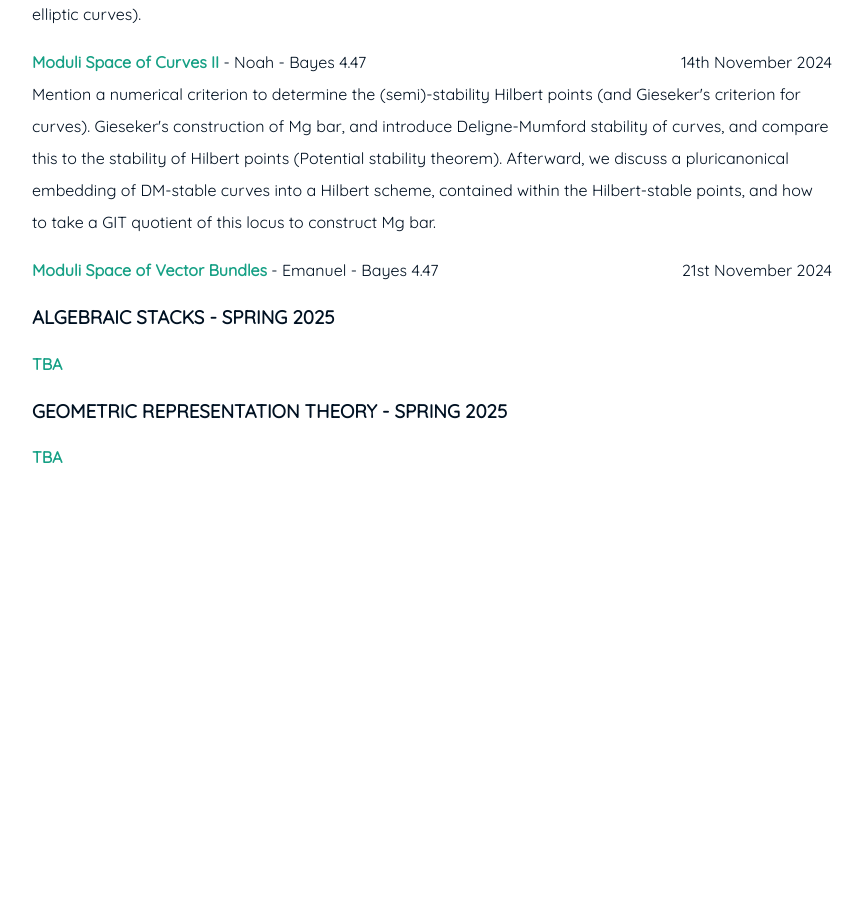
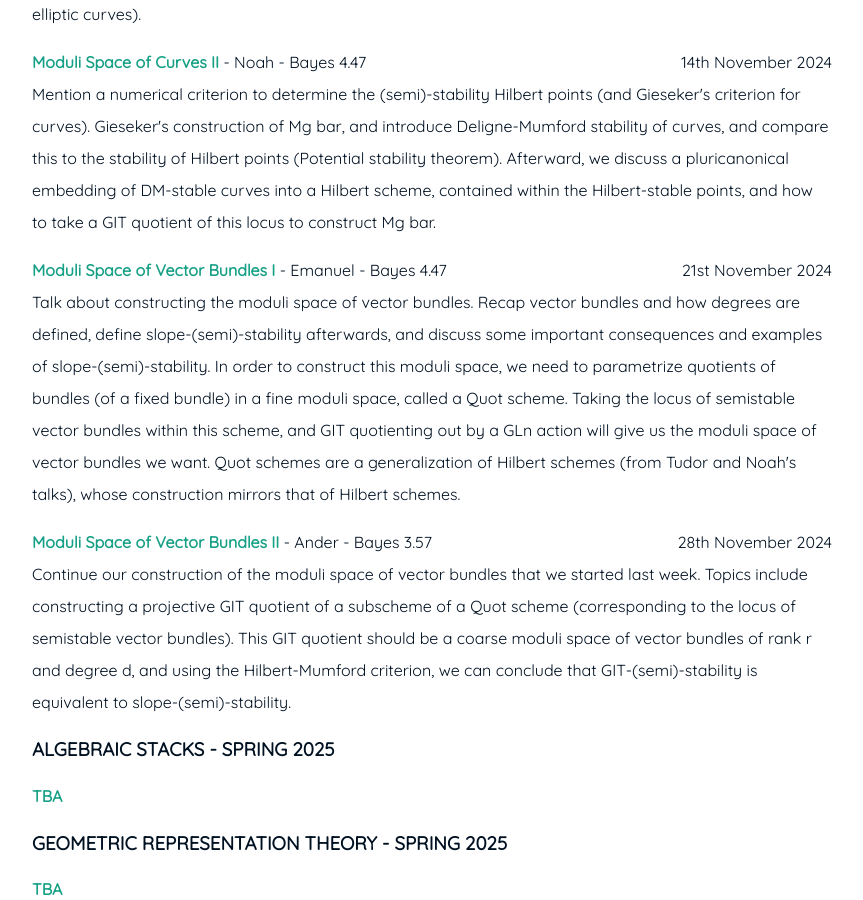
Before and after one commit to eroth264/eroth264.github.io, a Jekyll site: the page built from seminars.md, in a window 1280 px wide and 900 px high, scrolled down 1167 px. Shown: the whole window, without its empty margins (208-1071 px from the left). Built offline with Jekyll 4.4.1, drawn with Linux system fonts in a browser that asks for light colours; before the commit the page ends 1700 px from its top, so only the background shows below that.

Commit message:
Added more seminars, added conferences to CV

```diff
--- a/seminars.md
+++ b/seminars.md
@@ -31,7 +31,12 @@ Hilbert schemes, construction of Hilbert schemes. Realization of the moduli spac
 <p><strong>Moduli Space of Curves II</strong> - Noah - Bayes 4.47 <span style="float: right; "> 14th November 2024</span><br />
 Mention a numerical criterion to determine the (semi)-stability Hilbert points (and Gieseker's criterion for curves). Gieseker's construction of Mg bar, and introduce Deligne-Mumford stability of curves, and compare this to the stability of Hilbert points (Potential stability theorem). Afterward, we discuss a pluricanonical embedding of DM-stable curves into a Hilbert scheme, contained within the Hilbert-stable points, and how to take a GIT quotient of this locus to construct Mg bar.
 
-<p><strong>Moduli Space of Vector Bundles</strong> - Emanuel - Bayes 4.47 <span style="float: right; "> 21st November 2024</span><br />
+<p><strong>Moduli Space of Vector Bundles I</strong> - Emanuel - Bayes 4.47 <span style="float: right; "> 21st November 2024</span><br />
+Talk about constructing the moduli space of vector bundles. Recap  vector bundles and how degrees are defined, define slope-(semi)-stability afterwards, and discuss some important consequences and examples of slope-(semi)-stability. In order to construct this moduli space, we need to parametrize quotients of bundles (of a fixed bundle) in a fine moduli space, called a Quot scheme. Taking the locus of semistable vector bundles within this scheme, and GIT quotienting out by a GLn action will give us the moduli space of vector bundles we want. Quot schemes are a generalization of Hilbert schemes (from Tudor and Noah's talks), whose construction mirrors that of Hilbert schemes.
+
+
+<p><strong>Moduli Space of Vector Bundles II</strong> - Ander - Bayes 3.57 <span style="float: right; "> 28th November 2024</span><br />
+Continue our construction of the moduli space of vector bundles that we started last week. Topics include constructing a projective GIT quotient of a subscheme of a Quot scheme (corresponding to the locus of semistable vector bundles). This GIT quotient should be a coarse moduli space of vector bundles of rank r and degree d, and using the Hilbert-Mumford criterion, we can conclude that GIT-(semi)-stability is equivalent to slope-(semi)-stability.
 
 <h3 id="education">ALGEBRAIC STACKS - SPRING 2025</h3>
 
```
Also changed, not shown: 1 other file.
